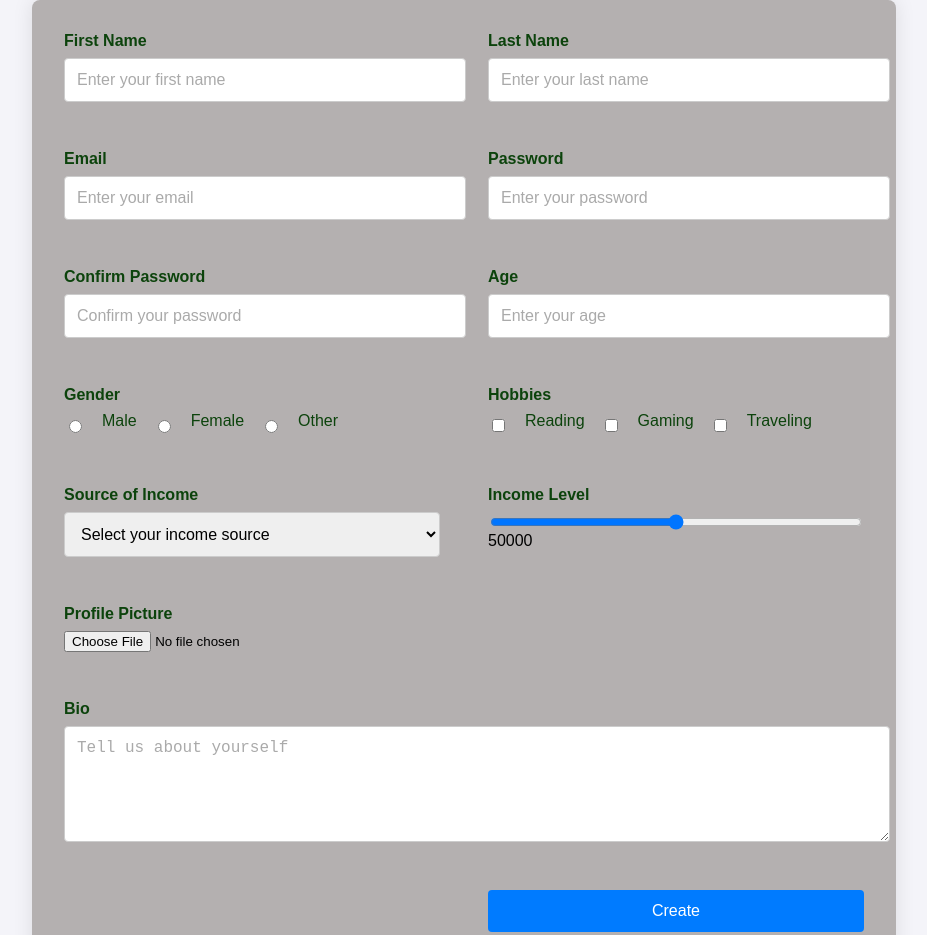
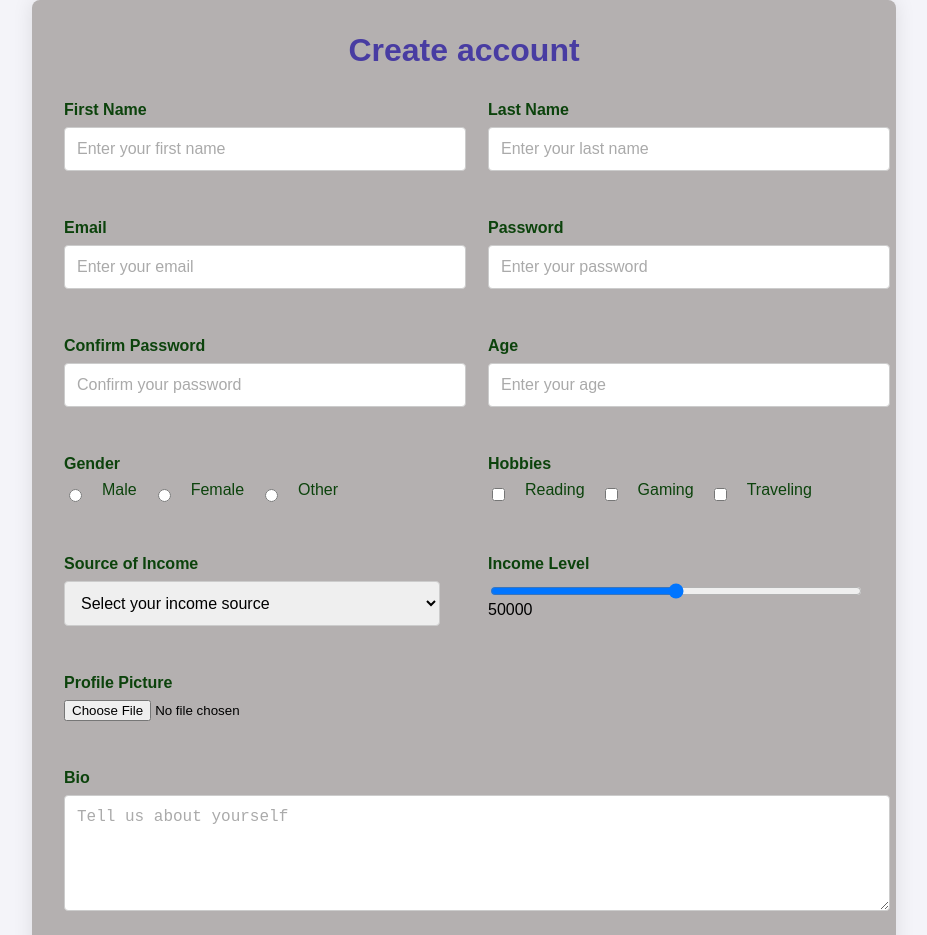
Before and after one commit to Wyze77/S6_pratice, a plain HTML site: page index.html in a window 1280 px wide. Shown: the top 935 px of the page, without its empty margins (176-1103 px from the left). Drawn offline with Linux system fonts and the light colour scheme.

Commit message:
Add : create account

```diff
--- a/index.html
+++ b/index.html
@@ -7,8 +7,10 @@
     <link rel="stylesheet" href="style.css">
 </head>
 <body>
+
     <div class="container">
         <form action="#" method="post">
+            <div class="wrapper"> Create account</div>
             <div class="form-grid">
                 <div class="form-group">
                     <label for="first-name" >First Name</label>
--- a/style.css
+++ b/style.css
@@ -6,6 +6,13 @@ body {
     align-items: center;
     min-height: 100vh;
     margin: 0;
+}
+.wrapper {
+    color: #483ca2;
+    font-size: 2rem;
+    font-weight: bold;
+    text-align: center;
+    margin-bottom: 2rem;
 }
 
 .container {
```
